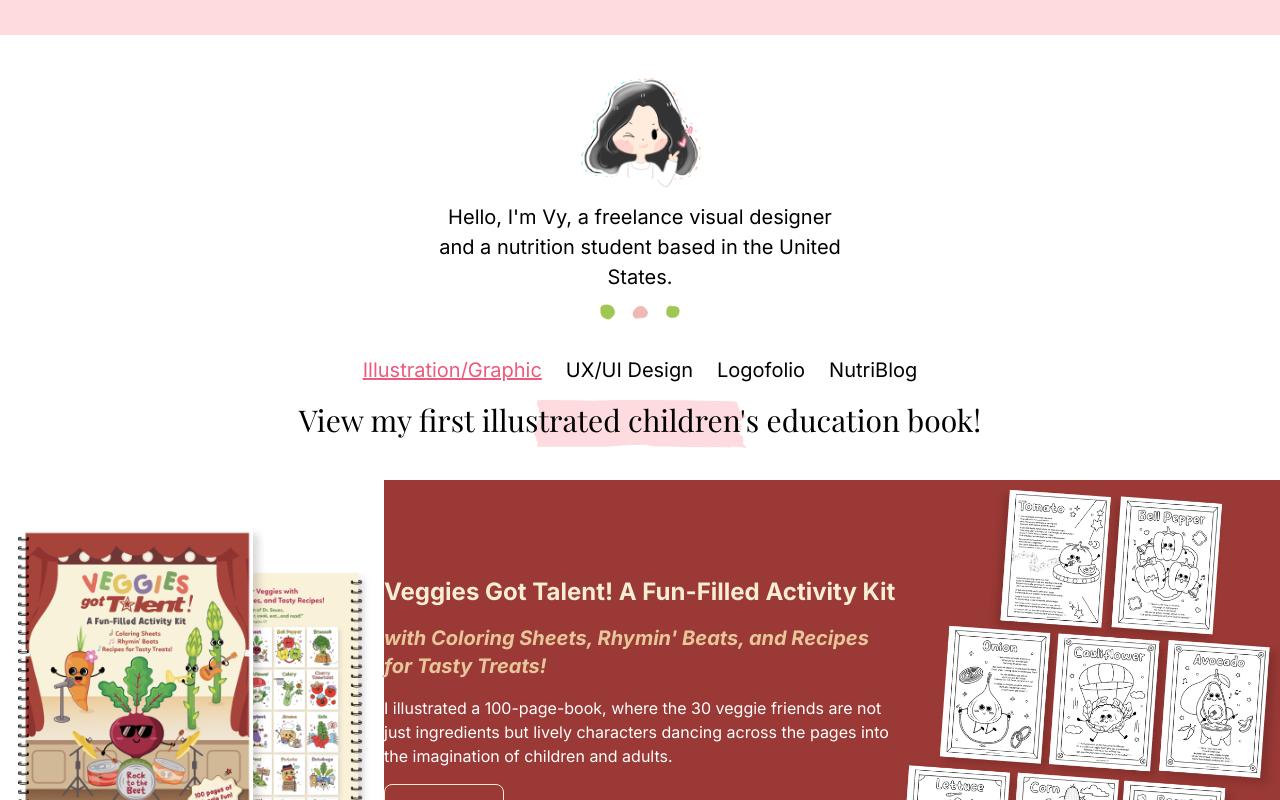
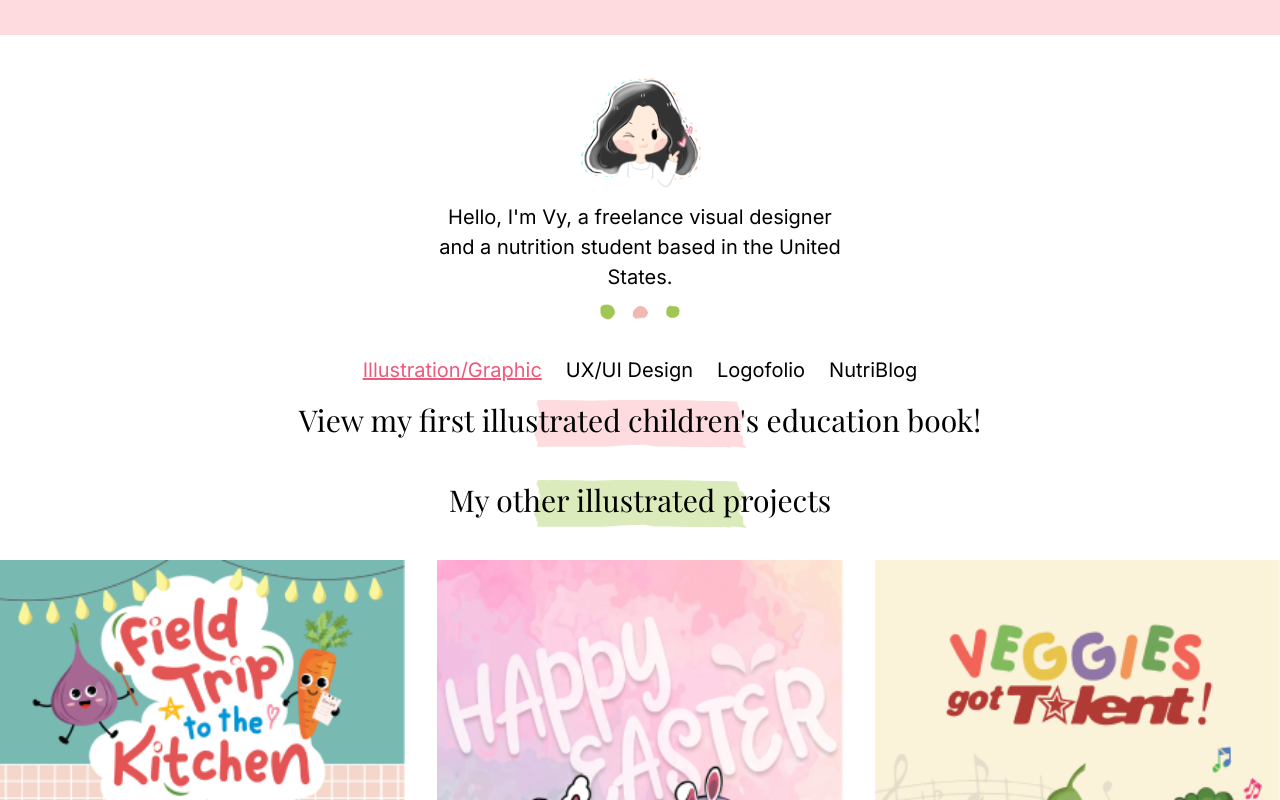
Before and after one commit to huunhatdev/portfolio_vyphan_v2, a React (Vite) app: page /illustration in a window 1280 px wide. Shown: the top 800 px of the page. Built offline with nearby package versions, Linux system fonts and the light colour scheme; a web font is replaced by a local one.

Commit message:
hidden education

```diff
--- a/src/pages/Illustration/IllustrationPage.jsx
+++ b/src/pages/Illustration/IllustrationPage.jsx
@@ -1,13 +1,13 @@
 import { Fragment } from 'react';
 import TitleSection from '../../components/TitleSection';
 import IllustratedProject from './components/illustratedProject';
-import IllustratedEducation from './components/IllustratedEducation';
+// import IllustratedEducation from './components/IllustratedEducation';
 
 const IllustrationPage = () => {
     return (
         <Fragment>
             <TitleSection color="#FDDBDE" title={`View my first illustrated children's education book!`} />
-            <IllustratedEducation />
+            {/* <IllustratedEducation /> */}
             <TitleSection color="#DBEBBB" title={`My other illustrated projects`} />
             <IllustratedProject />
         </Fragment>
--- a/src/pages/Illustration/components/IllustratedProject.jsx
+++ b/src/pages/Illustration/components/IllustratedProject.jsx
@@ -1,5 +1,5 @@
 import { Link } from 'react-router-dom';
-import { getImage } from '../../../utils/image';
+import { getImage } from 'utils/image';
 
 const IllustratedProject = () => {
     const listImage = [
```
